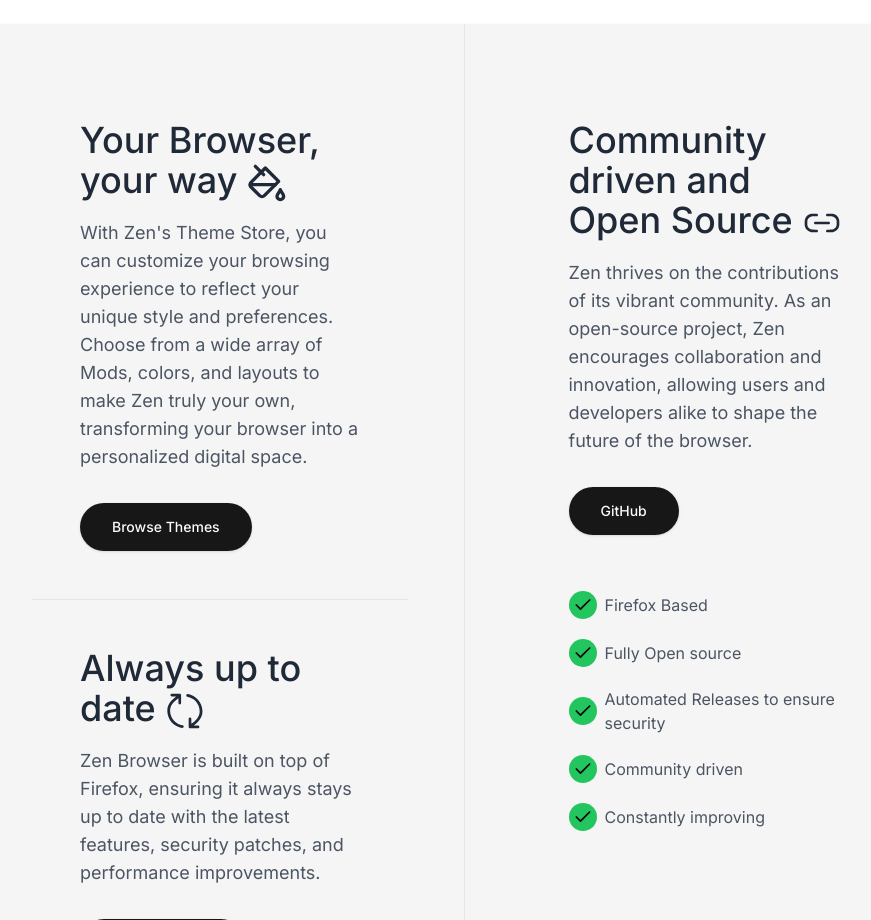
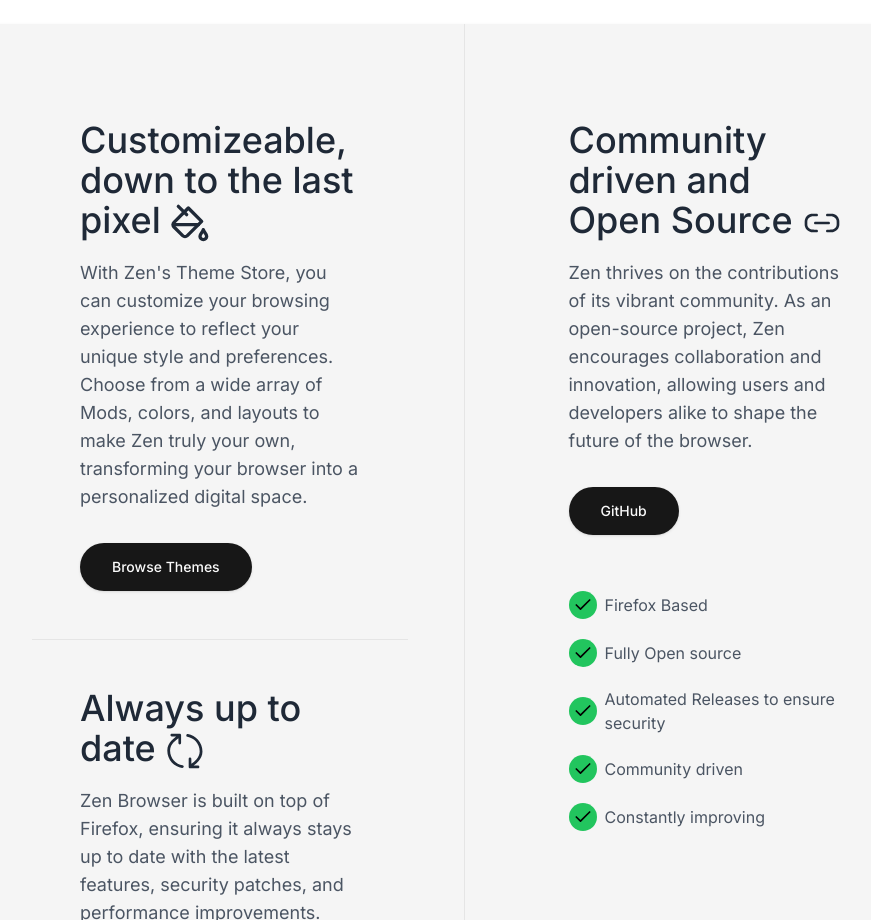
Before and after one commit to zen-browser/www, a Next.js app: page / in a window 1280 px wide. Shown: the part 860-1780 px from the top of the page, without its empty margins (176-1047 px from the left). Built offline with nearby package versions, Linux system fonts and the light colour scheme.

Commit message:
Update features.tsx

```diff
--- a/src/components/features.tsx
+++ b/src/components/features.tsx
@@ -92,7 +92,7 @@ export default function Features() {
 				<div className="flex-1 p-5 lg:p-12">
 					<div className="flex flex-col justify-center p-12">
 						<h3 className="text-4xl font-medium text-gray-800 dark:text-gray-100">
-							Your Browser, your way{" "}
+							Customizeable, down to the last pixel{" "}
 							<PaintBucket className="inline h-10 w-10"></PaintBucket>
 						</h3>
 						<p className="mt-4 text-lg text-gray-600 dark:text-gray-300">
```
